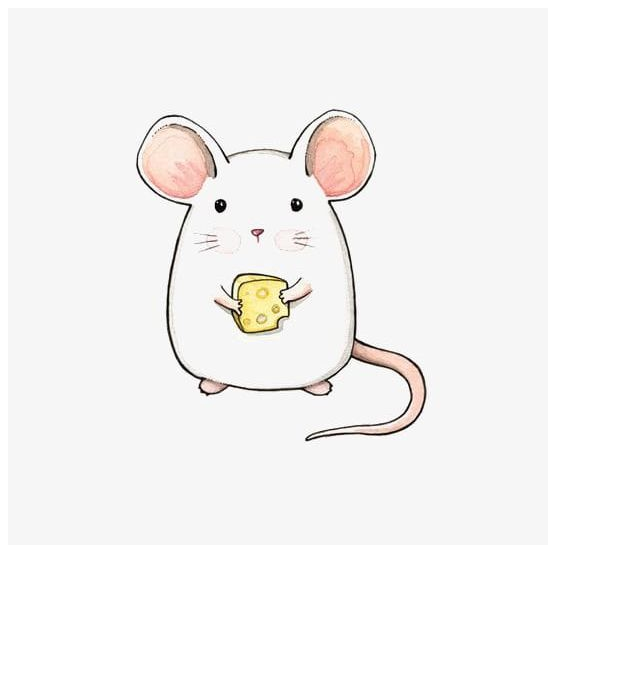
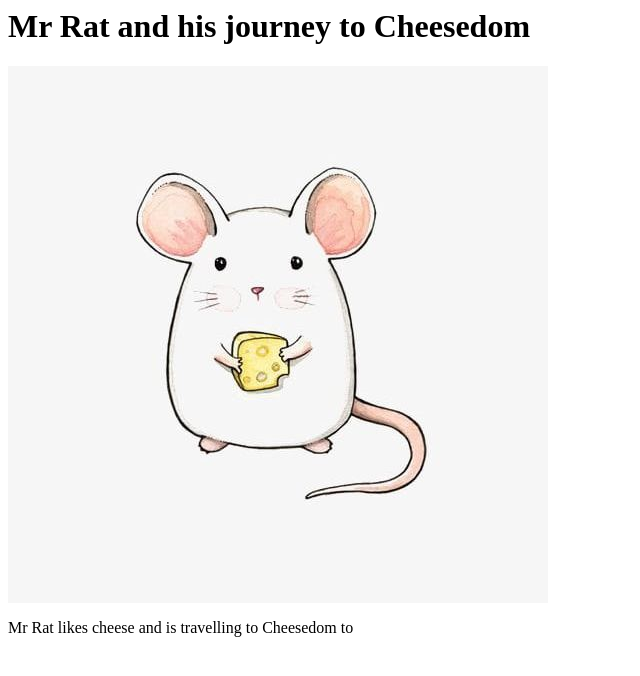
Before and after one commit to Reaper-firemoth/im-tired, a plain HTML site: page index.html in a window 1280 px wide. Shown: the whole page, without its empty margins (0-640 px from the left). Drawn offline with Linux system fonts and the light colour scheme.

Commit message:
update index.html

```diff
--- a/index.html
+++ b/index.html
@@ -1 +1,3 @@
+<h1>Mr Rat and his journey to Cheesedom</h1>
 <img src='image.jpg'>
+<p>Mr Rat likes cheese and is travelling to Cheesedom to </p>
```
